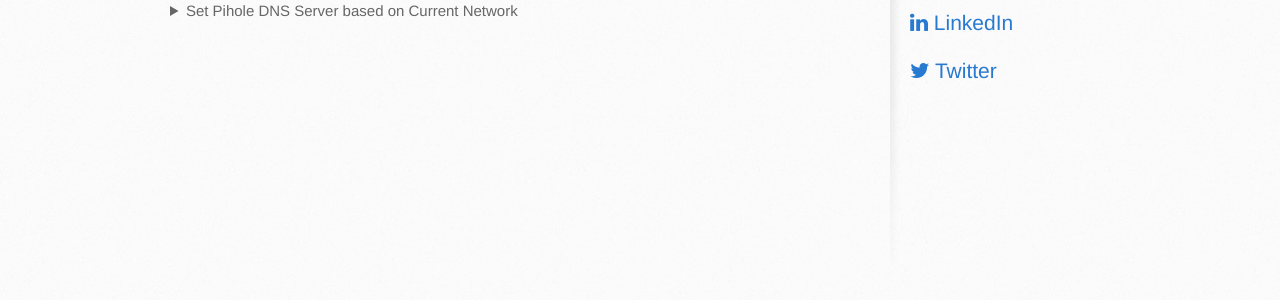
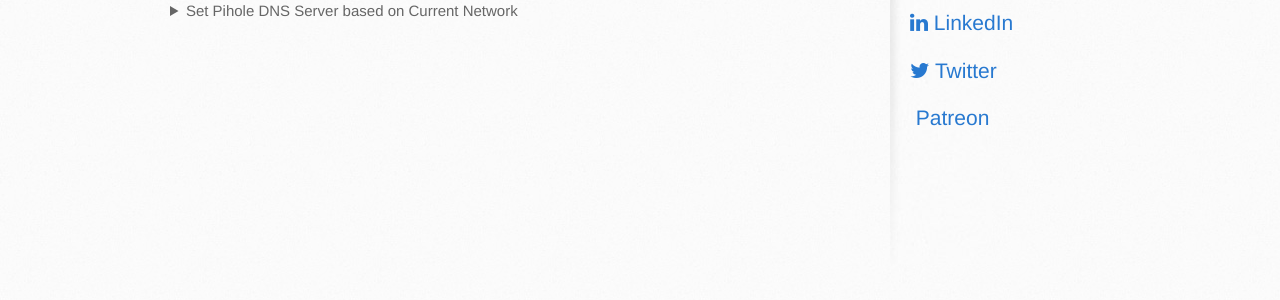
Before and after one commit to maravedi/maravedi.github.io, a Jekyll site: the page built from index.md, in a window 1280 px wide. Shown: the part 506-806 px from the top of the page. Built offline with Jekyll 4.4.1, drawn with Linux system fonts in a browser that asks for light colours.

Commit message:
Update default.html

```diff
--- a/_layouts/default.html
+++ b/_layouts/default.html
@@ -77,6 +77,10 @@
 		<i class="fa fa-twitter"></i>
 		Twitter
             </a>
+	    <a href="https://www.patreon.com/maravedi">
+		<i class="fa fa-patreon"></i>
+		Patreon
+            </a>
 
           {% endif %}
 
```
